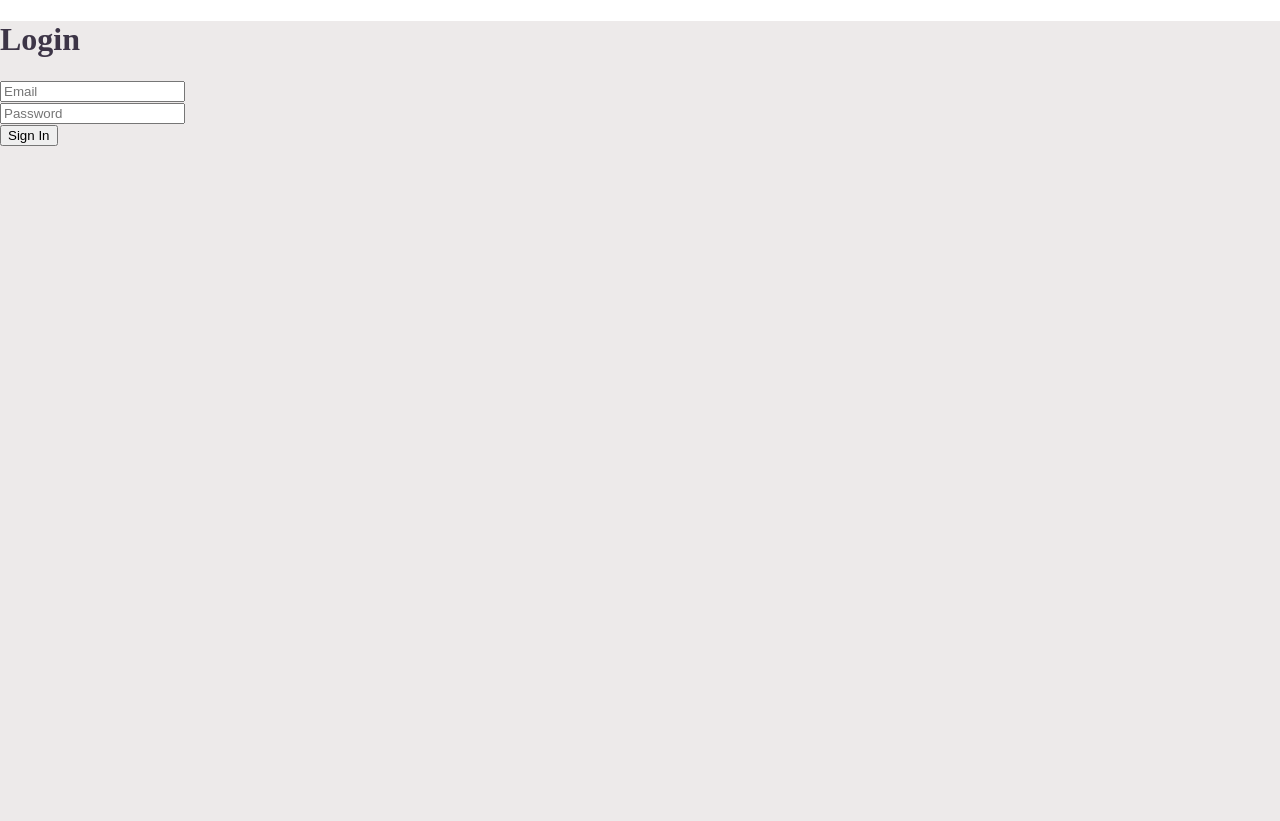
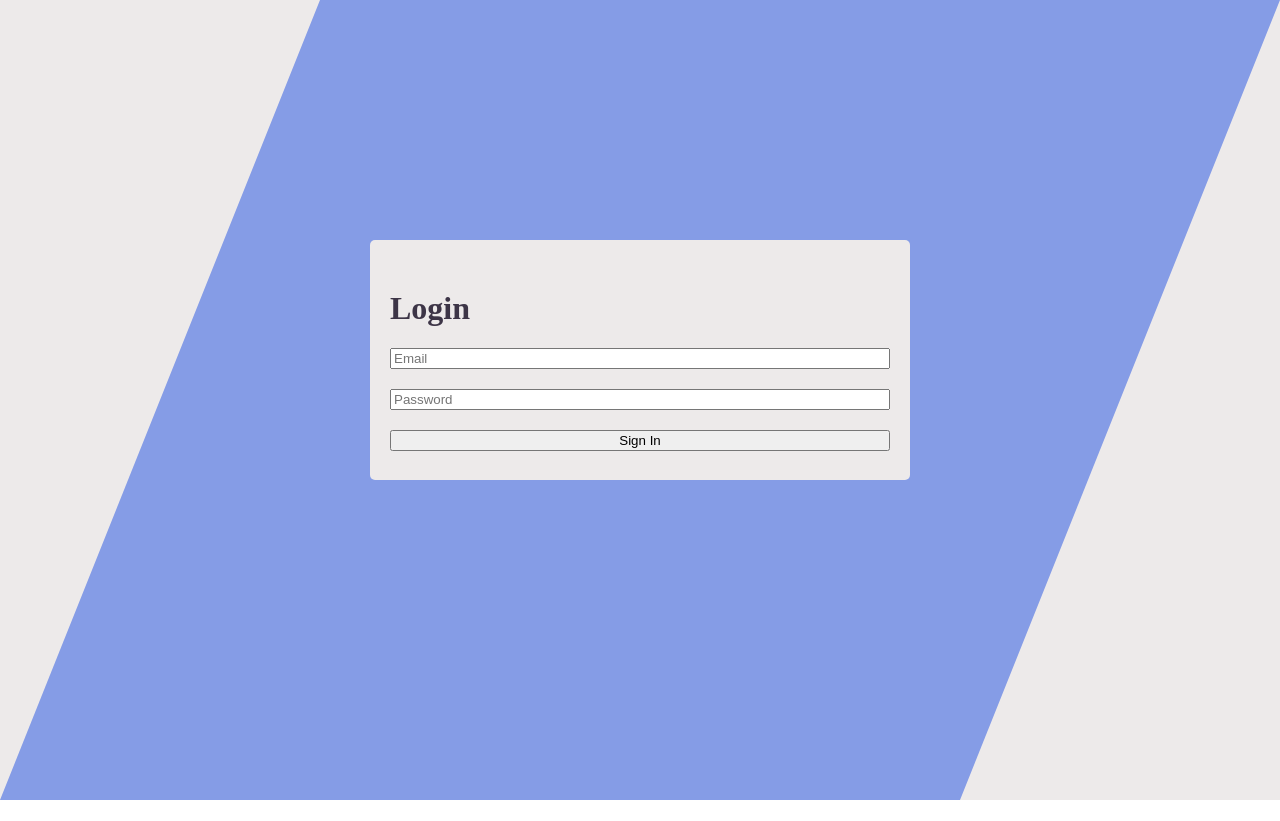
Before and after one commit to randaman23/note-pad, a React (Create React App) app: page /#/login in a window 1280 px wide. After the commit the page ends 800 px from the top, so only its background shows below. Built offline with nearby package versions, Linux system fonts and the light colour scheme.

Commit message:
css for better looks

```diff
--- a/src/App.css
+++ b/src/App.css
@@ -2,6 +2,7 @@
   background: #edeaea;
   width: 100vw;
   height: 100vh;
+  /* clip-path: polygon(25% 0%, 100% 0%, 75% 100%, 0% 100%); */
 }
 .app_main h1{
   font-family: 'Roboto Mono';
--- a/src/components/Login.css
+++ b/src/components/Login.css
@@ -3,5 +3,20 @@ display: flex;
 justify-content: center;
 }
 .login_box{
+    display: flex;
+    flex-direction: column;
+    justify-content: center;
+height: 200px;
+width: 500px;
+background: #edeaea;
+padding: 20px;
+margin-top: 240px;
+border-radius: 5px;
+}
+.login_register_main{
+    height: 100vh;
+    width: 100vw;
+    clip-path: polygon(25% 0%, 100% 0%, 75% 100%, 0% 100%);
+    background: #859CE6;
 
 }
--- a/src/components/Login.js
+++ b/src/components/Login.js
@@ -1,5 +1,6 @@
 import React, { Component } from "react";
 import axios from "axios";
+import "./Login.css";
 
 class Login extends Component {
   constructor(props) {
@@ -37,6 +38,7 @@ class Login extends Component {
 
   render() {
     return (
+      <div className="login_register_main">
         <div className="register_login">
           <div className="login_box">
             <h1>Login</h1>
@@ -55,6 +57,7 @@ class Login extends Component {
             <button onClick={e => this.login(e)}>Sign In</button>
           </div>
         </div>
+      </div>
     );
   }
 }
--- a/src/components/Notepad.js
+++ b/src/components/Notepad.js
@@ -49,7 +49,7 @@ class Notepad extends Component {
       );
     });
     return (
-      <div>
+      <div m>
         <div className="note_header">
           <h1>Notepad</h1>
           <button>Sign Out</button>
--- a/src/components/Register.js
+++ b/src/components/Register.js
@@ -35,7 +35,9 @@ class Register extends Component {
 
   render() {
     return (
+      <div className="login_register_main">
         <div className="register_login">
+          <div className="login_box">
             <h1>Register</h1>
             <input
               type="email"
@@ -51,6 +53,8 @@ class Register extends Component {
             <br />
             <button onClick={e => this.register(e)}>Register</button>
           </div>
+        </div>
+      </div>
     );
   }
 }
```
Also changed, not shown: src/components/Notepad.css (line endings or trailing spaces). Lines whose indentation alone changed are shown as unchanged.
